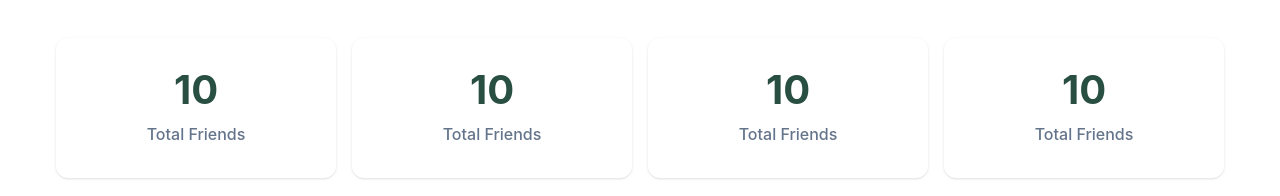
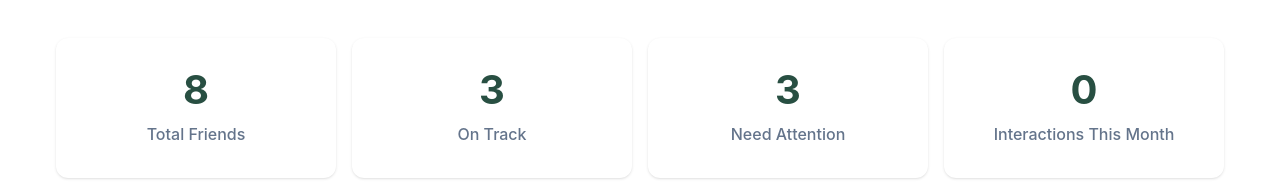
Before and after one commit to ryousufrahman/kin-keeper, a React (Vite) app: page / in a window 1280 px wide. Shown: the part 323-519 px from the top of the page. Built offline with nearby package versions, Linux system fonts and the light colour scheme.

Commit message:
made the count section dynamic

```diff
--- a/src/Components/Pages/Home/Home-componensts/Count.jsx
+++ b/src/Components/Pages/Home/Home-componensts/Count.jsx
@@ -1,11 +1,20 @@
-import React from "react";
+import React, { useContext } from "react";
+import { AllContext } from "../../../../GlobalContext/GlobalContext";
 
 const Count = () => {
+
+  const allstate = useContext(AllContext)
+
+     const {
+             AllFriendsArray ,
+            allInterection
+          } =allstate
+
   return (
     <div className="grid mt-5 p-4 md:mt-10 gap-4 sm:grid-cols-2  md:grid-cols-4">
       <div className="bg-white rounded-xl shadow flex flex-col items-center justify-center py-8 ">
         <span className="text-[40px] font-bold text-[#284f42] leading-none mb-3">
-          10
+          {AllFriendsArray.length}
         </span>
         <span className="text-[#64748b] text-base font-medium">
           Total Friends
@@ -13,26 +22,27 @@ const Count = () => {
       </div>
       <div className="bg-white rounded-xl shadow flex flex-col items-center justify-center py-8 ">
         <span className="text-[40px] font-bold text-[#284f42] leading-none mb-3">
-          10
+          3
         </span>
         <span className="text-[#64748b] text-base font-medium">
-          Total Friends
+          On Track
         </span>
       </div>
       <div className="bg-white rounded-xl shadow flex flex-col items-center justify-center py-8 ">
         <span className="text-[40px] font-bold text-[#284f42] leading-none mb-3">
-          10
+          3
         </span>
         <span className="text-[#64748b] text-base font-medium">
-          Total Friends
+          Need Attention
+
         </span>
       </div>
       <div className="bg-white rounded-xl shadow flex flex-col items-center justify-center py-8 ">
         <span className="text-[40px] font-bold text-[#284f42] leading-none mb-3">
-          10
+          {allInterection.length}
         </span>
         <span className="text-[#64748b] text-base font-medium">
-          Total Friends
+          Interactions This Month
         </span>
       </div>
     </div>
```
